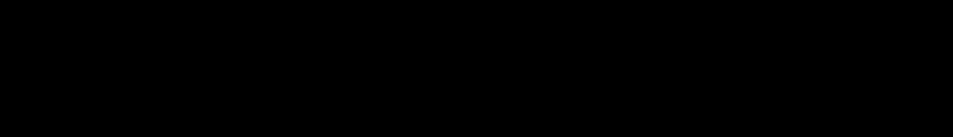
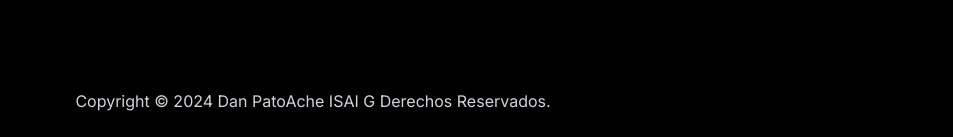
Before and after one commit to IsaiGonzalezz/FirstAppNext, a Next.js app: page / in a window 1280 px wide. Shown: the part 663-800 px from the top of the page, without its empty margins (327-1280 px from the left). Built offline with nearby package versions, Linux system fonts and the light colour scheme.

Commit message:
Agregado de footer, correccion

```diff
--- a/app/layout.tsx
+++ b/app/layout.tsx
@@ -2,6 +2,7 @@
 import { Inter } from "next/font/google";
 import "./globals.css";
 import Navigation from "../components/Navigation";
+import Footer from "@/components/footer";
 
 const inter = Inter({ subsets: ["latin"] });
 
@@ -20,6 +21,9 @@
       <body className={inter.className}>
         <Navigation/>
         {children}
+        <footer>
+          <Footer/>
+       </footer>
       </body>
     </html>
   );
--- /dev/null
+++ b/components/Footer.tsx
@@ -0,0 +1,18 @@
+const Footer = () => {
+  return (
+    <div className="relative flex flex-col min-h-screen">
+      <main className="flex-grow">
+        {/* Aquí va todo tu contenido */}
+      </main>
+      <footer className="bg-black py-6 fixed bottom-0 w-full text-center">
+        <div className="container mx-auto">
+          <p className="text-gray-300">
+            Copyright © 2024 Dan PatoAche ISAI G Derechos Reservados.
+          </p>
+        </div>
+      </footer>
+    </div>
+  );
+};
+
+export default Footer;
```
